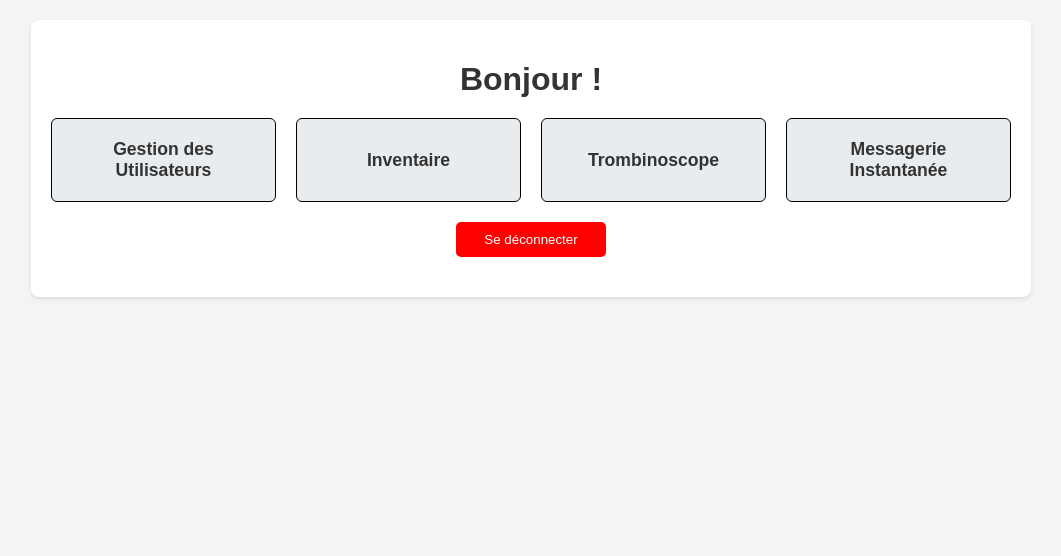
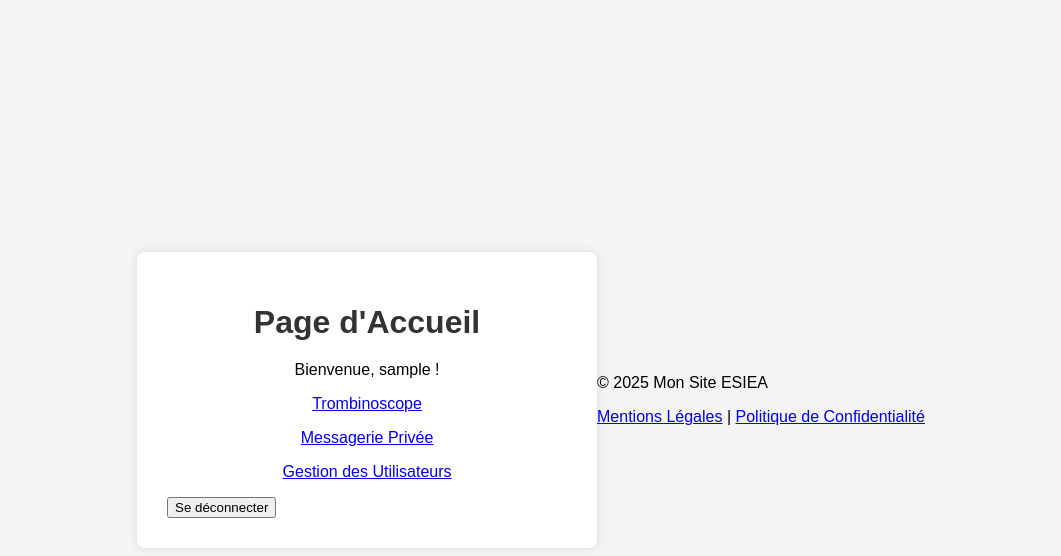
Before and after one commit to gregory-houy/page-de-connexion-html, a plain HTML site: page page_accueil.html in a window 1280 px wide. Shown: the whole page, without its empty margins (109-1170 px from the left). Drawn offline with Linux system fonts and the light colour scheme; no server answers; sample sign-in values are in the browser's storage.

Commit message:
gest users

```diff
--- a/page_accueil.html
+++ b/page_accueil.html
@@ -4,90 +4,50 @@
     <meta charset="UTF-8">
     <meta name="viewport" content="width=device-width, initial-scale=1.0">
     <title>Page d'Accueil</title>
-    <style>
-        body { font-family: sans-serif; margin: 20px; background-color: #f4f4f4; }
-        .container { max-width: 960px; margin: 20px auto; padding: 20px; background-color: #fff; border-radius: 8px; box-shadow: 0 2px 4px rgba(0, 0, 0, 0.1); text-align: center; }
-        h1 { color: #333; margin-bottom: 20px; }
-        .link-grid {
-            display: grid;
-            grid-template-columns: repeat(auto-fit, minmax(180px, 1fr)); /* Ajustez la largeur minimale des boîtes */
-            gap: 20px;
-            margin-top: 20px;
-        }
-        .link-box {
-            background-color: #e9ecef;
-            padding: 20px;
-            border-radius: 6px;
-            text-align: center;
-            text-decoration: none;
-            color: #333;
-            display: flex;
-            justify-content: center;
-            align-items: center;
-            font-weight: bold;
-            font-size: 1.1em;
-            transition: background-color 0.3s ease;
-            border: 1px solid black;
-        }
-        .link-box:hover {
-            background-color: #d1d1d1;
-        }
-        .logout-button { display: block; width: 150px; margin: 20px auto; padding: 10px 15px; background-color: #ff0000; color: white; border: none; border-radius: 5px; cursor: pointer; }
-        .logout-button:hover { background-color: #ff2a2a; }
-        nav { display: none; } /* Cacher la navigation en liste */
-    </style>
+    <link rel="stylesheet" href="style.css">
 </head>
 <body>
     <div class="container">
-        <h1 id="welcomeMessage">Bienvenue !</h1>
-
-        <div class="link-grid">
-            <a href="gestion_utilisateurs.html" class="link-box">Gestion des Utilisateurs</a>
-            <a href="./inventory/inventory.html" class="link-box">Inventaire</a>
-            <a href="./trombinoscope/trombinoscope.html" class="link-box">Trombinoscope</a>
-            <a href="./messaging/messaging.html" class="link-box" target="_blank">Messagerie Instantanée</a>
+        <h1>Page d'Accueil</h1>
+        <div id="welcome-message">
         </div>
-
-        <button id="logoutButton" class="logout-button">Se déconnecter</button>
+        <p><a href="trombinoscope/trombinoscope.html" class="link-page">Trombinoscope</a></p>
+        <p><a href="messaging/messaging.html" class="link-page">Messagerie Privée</a></p>
+        <p><a href="gestion_utilisateurs/gestion_utilisateurs.html" class="link-page">Gestion des Utilisateurs</a></p>
+        <button id="logout-button" class="logout-button" style="display:none;">Se déconnecter</button>
     </div>
 
+    <footer>
+        <p>&copy; 2025 Mon Site ESIEA</p>
+        <p><a href="#">Mentions Légales</a> | <a href="#">Politique de Confidentialité</a></p>
+    </footer>
+
     <script>
-        async function displayWelcomeMessage() {
-            const username = localStorage.getItem('username');
-            const welcomeMessageElement = document.getElementById('welcomeMessage');
+        document.addEventListener('DOMContentLoaded', () => {
+            checkAuthentication();
+        });
 
-            if (username) {
-                try {
-                    const response = await fetch(`/api/users?username=${username}`);
-                    if (response.ok) {
-                        const user = await response.json();
-                        if (user && user.prenom) {
-                            welcomeMessageElement.textContent = `Bonjour, ${user.prenom} !`;
-                        } else {
-                            welcomeMessageElement.textContent = `Bonjour !`;
-                        }
-                    } else {
-                        console.error("Erreur lors de la récupération des détails de l'utilisateur");
-                        welcomeMessageElement.textContent = `Bonjour !`;
-                    }
-                } catch (error) {
-                    console.error("Erreur lors de la communication avec l'API:", error);
-                    welcomeMessageElement.textContent = `Bonjour !`;
+        async function checkAuthentication() {
+            const isLoggedIn = localStorage.getItem('username');
+            if (!isLoggedIn) {
+                // Si l'utilisateur n'est pas connecté, rediriger vers la page de connexion
+                window.location.href = '../index.html';
+            } else {
+                // Si l'utilisateur est connecté, afficher le bouton de déconnexion et le message de bienvenue
+                const logoutButton = document.getElementById('logout-button');
+                if (logoutButton) {
+                    logoutButton.style.display = 'block';
+                    logoutButton.addEventListener('click', () => {
+                        localStorage.removeItem('username');
+                        window.location.href = '../index.html'; // Rediriger après la déconnexion
+                    });
                 }
-            } else {
-                welcomeMessageElement.textContent = `Bienvenue ! Veuillez vous connecter.`;
+                const welcomeMessage = document.getElementById('welcome-message');
+                if (welcomeMessage) {
+                    welcomeMessage.textContent = `Bienvenue, ${isLoggedIn} !`; // Afficher un message de bienvenue personnalisé
+                }
             }
         }
-
-        document.addEventListener('DOMContentLoaded', displayWelcomeMessage);
-
-        const logoutButton = document.getElementById('logoutButton');
-        logoutButton.addEventListener('click', logout);
-
-        function logout() {
-            localStorage.removeItem('username');
-            window.location.href = 'index.html';
-        }
     </script>
-
-</body></html>
+</body>
+</html>
```
Also changed, not shown: gestion_utilisateurs.html (+2 -15 lines).
